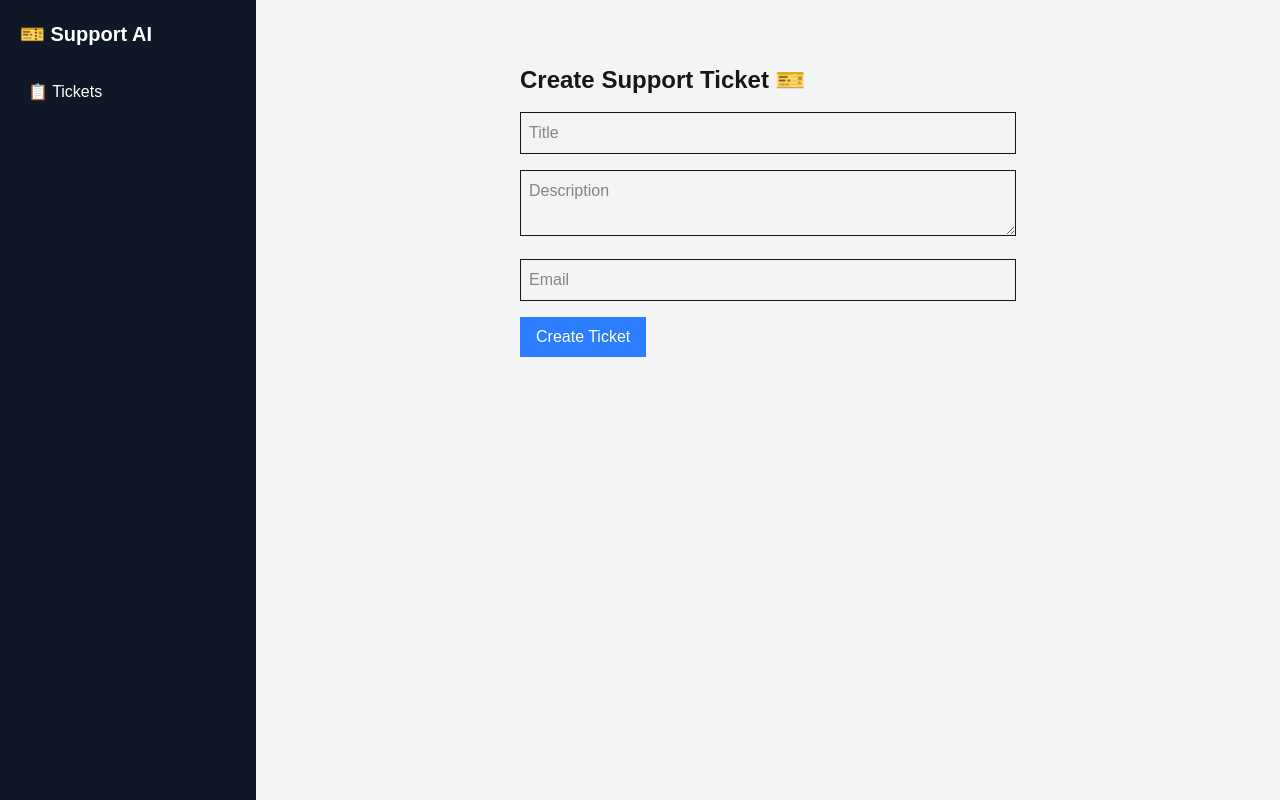
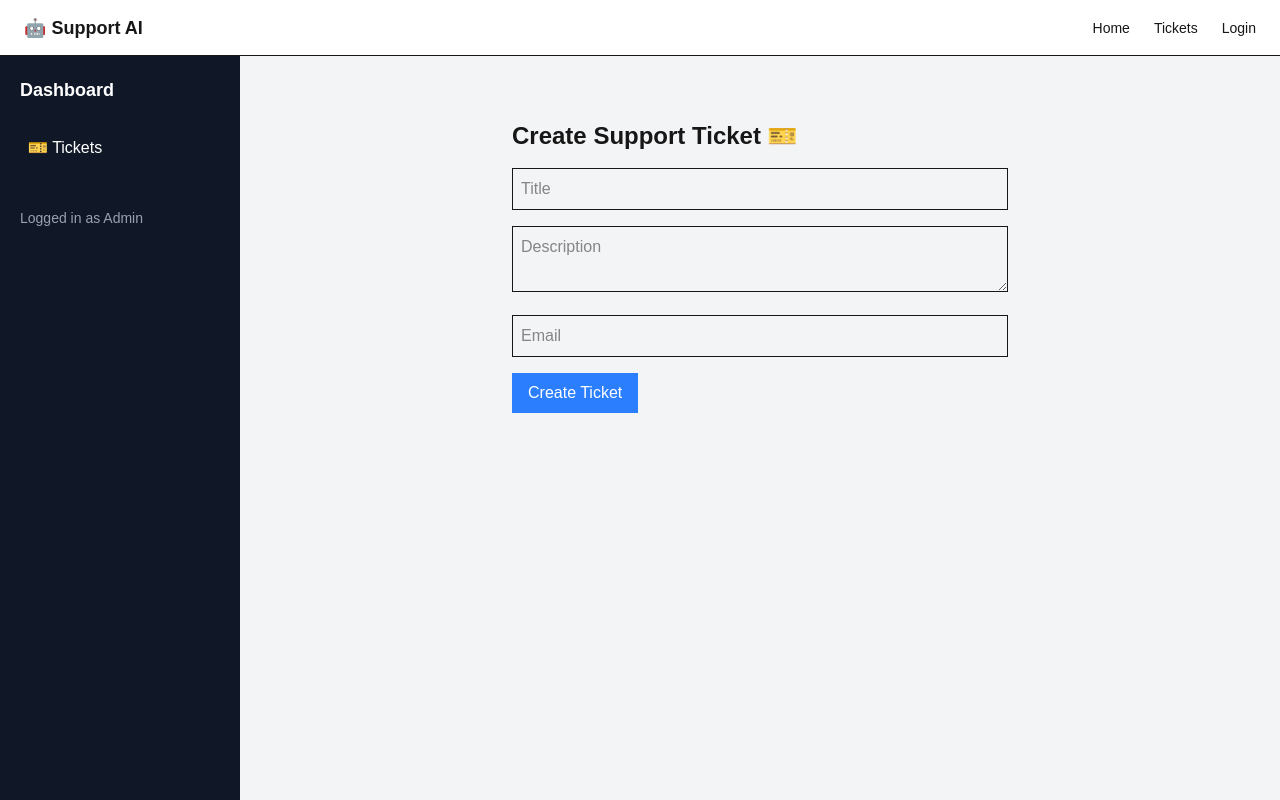
Before and after one commit to Vikas1248/ticketing-frontend, a Next.js app: page / in a window 1280 px wide. Built offline with nearby package versions, Linux system fonts and the light colour scheme.

Commit message:
added top navbar + improved layout UX

```diff
--- a/app/layout.tsx
+++ b/app/layout.tsx
@@ -28,19 +28,50 @@ export default function RootLayout({
       lang="en"
       className={`${geistSans.variable} ${geistMono.variable} h-full antialiased`}
     >
-      <body className="h-full flex">
+      <body className="h-full flex flex-col">
+
+        {/* 🔝 TOP NAVBAR */}
+        <div className="h-14 bg-white border-b flex items-center justify-between px-6 shadow-sm">
+
+          {/* Logo */}
+          <div className="font-semibold text-lg">
+            🤖 Support AI
+          </div>
+
+          {/* Navigation Links */}
+          <div className="flex gap-6 text-sm items-center">
+            <Link href="/" className="hover:text-blue-600">
+              Home
+            </Link>
+            <Link href="/tickets" className="hover:text-blue-600">
+              Tickets
+            </Link>
+            <Link href="/admin/login" className="hover:text-blue-600">
+              Login
+            </Link>
+          </div>
+
+        </div>
+
+        {/* 🔽 MAIN LAYOUT */}
+        <div className="flex flex-1">
 
           {/* Sidebar */}
-        <div className="w-64 bg-gray-900 text-white p-5 hidden md:block">
-          <h1 className="text-xl font-bold mb-6">🎫 Support AI</h1>
+          <div className="w-60 bg-gray-900 text-white p-5 hidden md:block">
+            <h2 className="text-lg font-bold mb-6">Dashboard</h2>
 
             <nav className="space-y-2">
               <Link href="/tickets">
                 <div className="p-2 rounded hover:bg-gray-700 cursor-pointer">
-                📋 Tickets
+                  🎫 Tickets
                 </div>
               </Link>
             </nav>
+
+            {/* Optional User Info */}
+            <div className="mt-10 text-sm text-gray-400">
+              Logged in as Admin
+            </div>
           </div>
 
           {/* Main Content */}
@@ -48,6 +79,8 @@ export default function RootLayout({
             {children}
           </div>
 
+        </div>
+
       </body>
     </html>
   );
```
Lines whose indentation alone changed are shown as unchanged.
